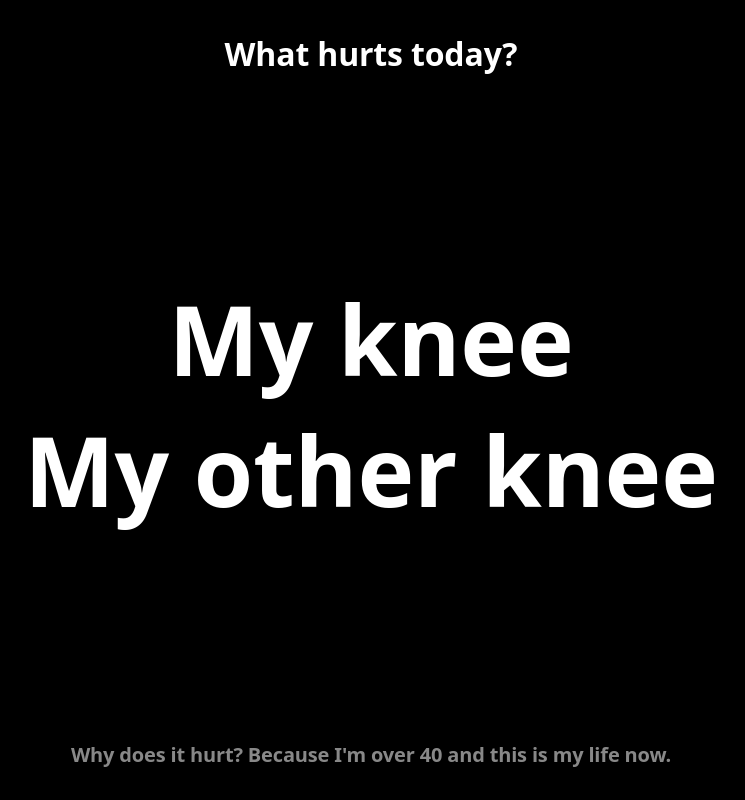
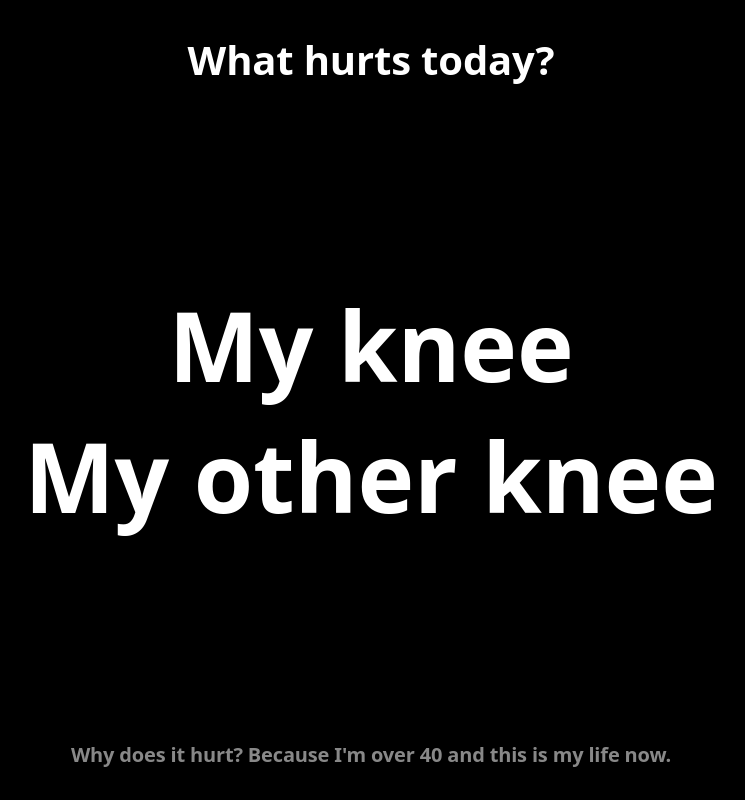
Before and after one commit to forsethc/whathurts, a plain HTML site: page site/index.html in a window 1280 px wide. Shown: the whole page, without its empty margins (269-1014 px from the left). Drawn offline with Linux system fonts and the light colour scheme.

Commit message:
bump title size

```diff
--- a/site/css/style.css
+++ b/site/css/style.css
@@ -28,7 +28,7 @@ header {
 
 h1 {
   margin: 0;
-  font-size: clamp(1.25rem, 4vw, 2rem);
+  font-size: clamp(1.5rem, 5vw, 2.5rem);
   font-weight: 600;
 }
 
```
